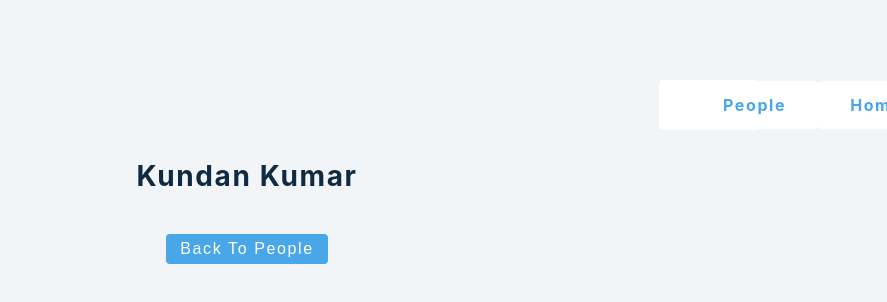
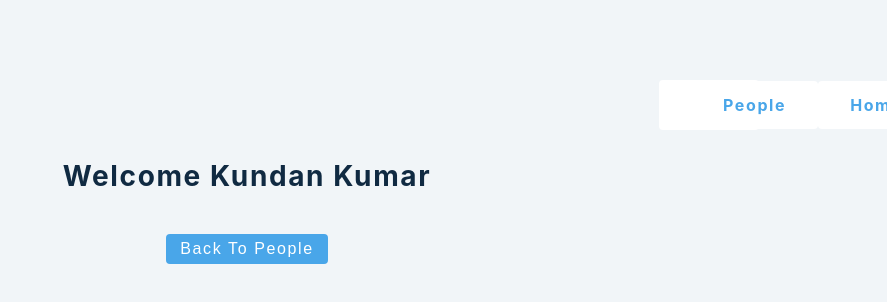
Before and after one commit to kundankr94700/Advanced_React, a React (Create React App) app: page /Person/1 in a window 1280 px wide. Shown: the top 302 px of the page, without its empty margins (393-1280 px from the left). Built offline with nearby package versions, Linux system fonts and the light colour scheme.

Commit message:
useparams, useeffect and useparams

```diff
--- a/src/Tutorial/React-Router/Person.js
+++ b/src/Tutorial/React-Router/Person.js
@@ -11,7 +11,7 @@ function Person() {
     },[])
     console.log(id);
     return (
-        <div><h3>{name}</h3>
+        <div><h3>Welcome {name}</h3>
             <a href='/people'><button className='btn'>Back to People</button></a>
         </div>
     )
```
